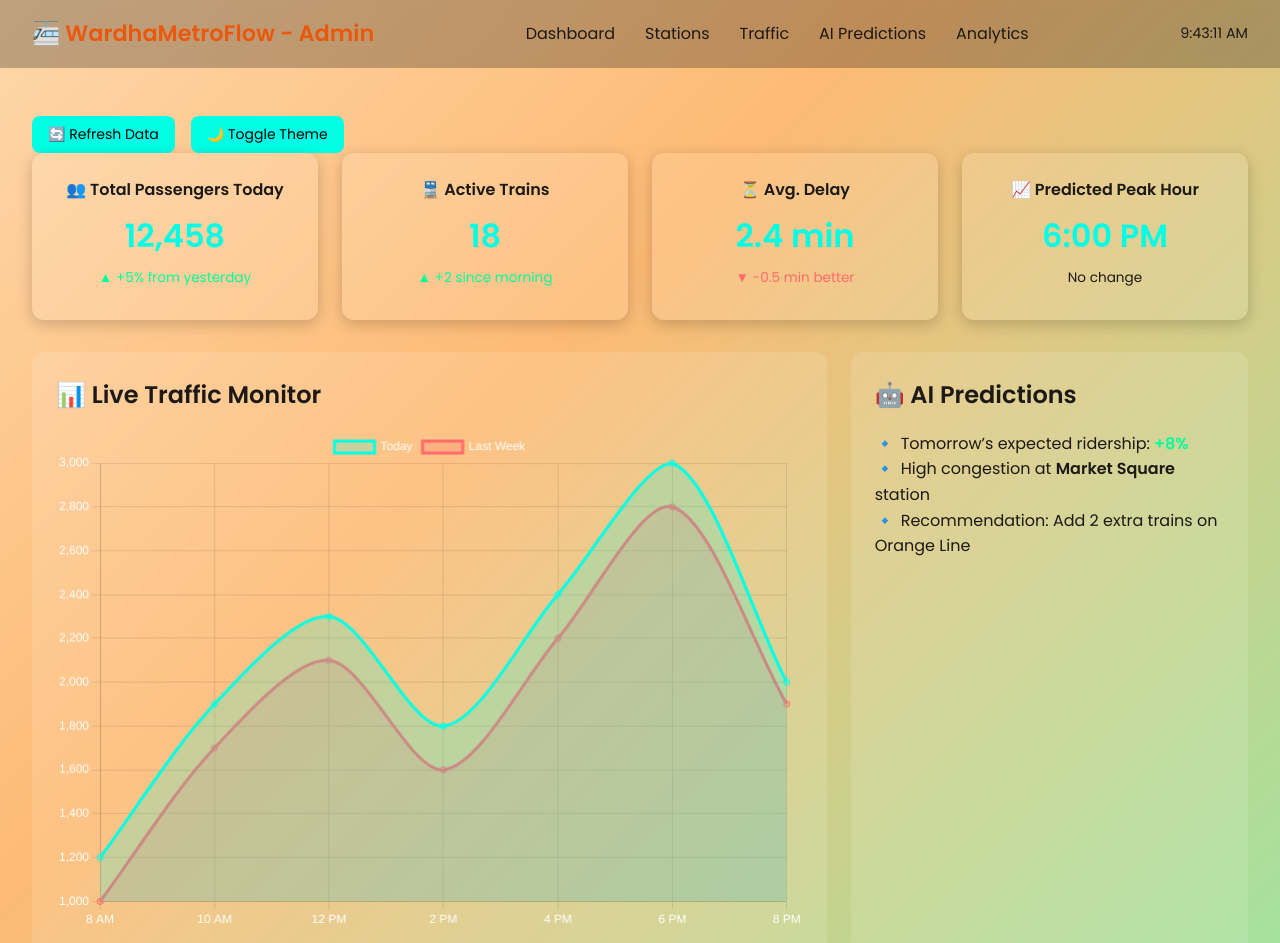
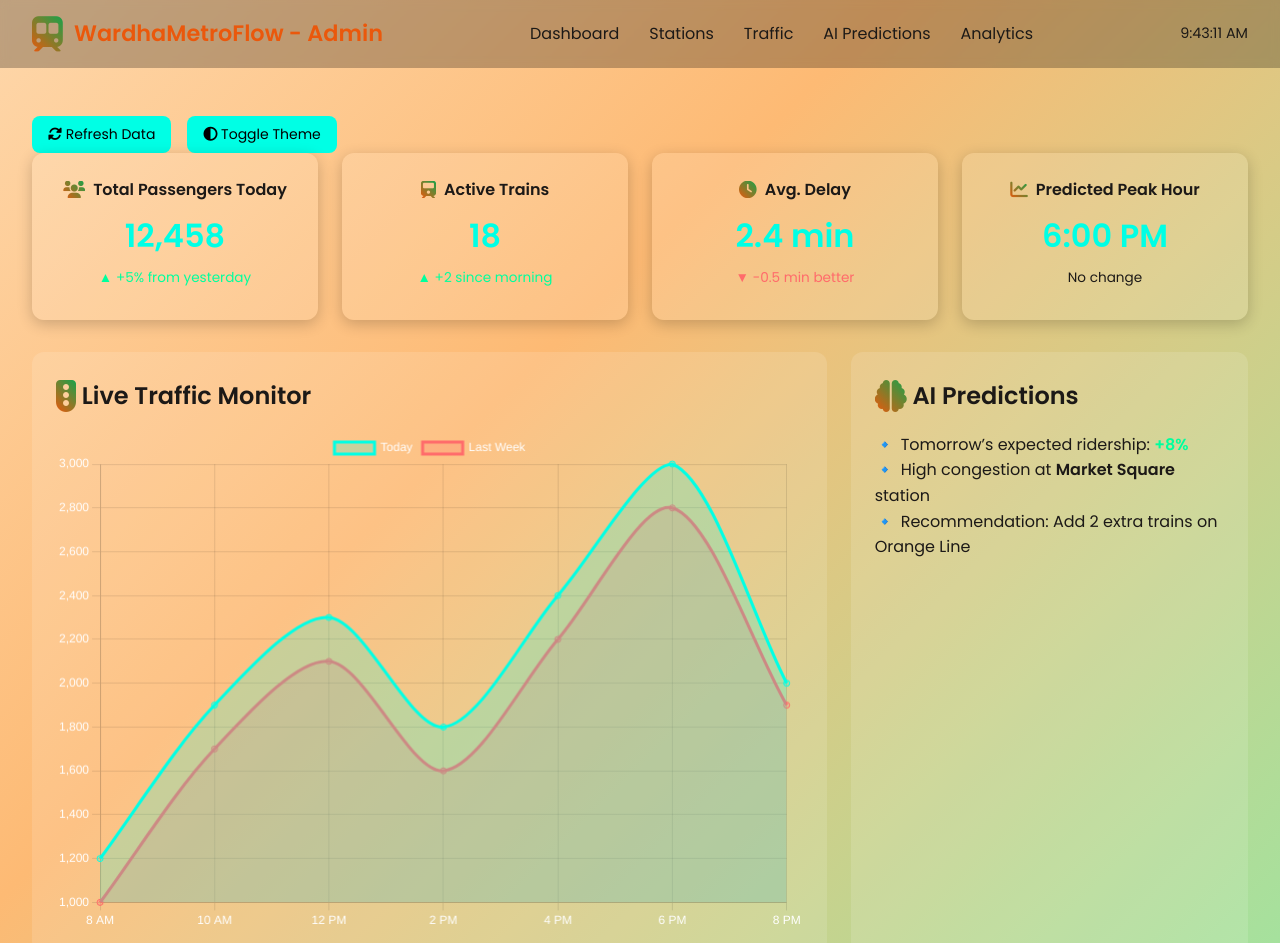
Before and after one commit to alzz-26/WardhaMetroFLow, a plain HTML site: page frontend/Admin.html in a window 1280 px wide. Shown: the top 943 px of the page. Drawn offline with nearby package versions, Linux system fonts and the light colour scheme.

Commit message:
change the icons with relavent icons in admin dashboad

```diff
--- a/frontend/Admin.html
+++ b/frontend/Admin.html
@@ -6,6 +6,7 @@
   <meta name="viewport" content="width=device-width, initial-scale=1.0" />
   <title>WardhaMetroFlow - Admin Dashboard</title>
   <link href="https://fonts.googleapis.com/css2?family=Poppins:wght@400;600&display=swap" rel="stylesheet">
+  <link href="https://cdnjs.cloudflare.com/ajax/libs/font-awesome/6.0.0/css/all.min.css" rel="stylesheet">
   <script src="https://cdn.jsdelivr.net/npm/chart.js"></script>
 
   <style>
@@ -27,6 +28,8 @@
       background: #f4f4f4;
       color: #222;
     }
+
+  /* Header style */
     header {
       display: flex;
       justify-content: space-between;
@@ -56,10 +59,14 @@
       font-size: 0.9rem;
       font-weight: 500;
     }
+
+
+    /* Main Style */
     main {
       flex: 1;
       padding: 2rem;
     }
+
     .stats-grid {
       display: grid;
       grid-template-columns: repeat(auto-fit, minmax(220px, 1fr));
@@ -74,6 +81,17 @@
       position: relative;
       overflow: hidden;
     }
+
+    .icon > i {
+      font-size: 1.1rem;
+      background: linear-gradient(45deg, #ea580c, #16a34a);
+      -webkit-background-clip: text;
+      -webkit-text-fill-color: transparent;
+      background-clip: text;
+
+    }
+
+
     body.light .card {
       background: white;
       color: #222;
@@ -121,6 +139,17 @@
       content: "🔹";
       margin-right: 6px;
     }
+
+    .panel h2 > i {
+      font-size: 2rem;
+      position: relative;
+      top: 0.2rem;
+      background: linear-gradient(45deg, #ea580c, #16a34a);
+      -webkit-background-clip: text;
+      -webkit-text-fill-color: transparent;
+      background-clip: text;
+    }
+
     footer {
       text-align: center;
       padding: 1rem;
@@ -153,7 +182,10 @@
 </head>
 <body>
   <header>
-    <div class="logo">🚈 WardhaMetroFlow - Admin</div>
+    <div class="logo">
+      <i class="fas fa-subway"></i>
+      WardhaMetroFlow - Admin
+    </div>
     <nav>
       <a href="#dashboard" onclick="showSection('dashboard')">Dashboard</a>
       <a href="#stations" onclick="showSection('stations')">Stations</a>
@@ -166,29 +198,29 @@
 
   <main>
     <div class="top-actions">
-      <button class="btn" id="refreshBtn">🔄 Refresh Data</button>
-      <button class="btn" id="themeToggle">🌙 Toggle Theme</button>
+      <button class="btn" id="refreshBtn"><i class="fas fa-sync-alt"></i> Refresh Data</button>
+      <button class="btn" id="themeToggle"><i class="fas fa-adjust"></i> Toggle Theme</button>
     </div>
 
     <section class="stats-grid">
       <div class="card">
-        <h3>👥 Total Passengers Today</h3>
+        <h3 class="icon"><i class="fas fa-users"></i> Total Passengers Today</h3>
         <p class="number" id="passengerCount">12,458</p>
         <div class="trend up">▲ +5% from yesterday</div>
         <div class="last-updated" id="updateTime"></div>
       </div>
       <div class="card">
-        <h3>🚆 Active Trains</h3>
+        <h3 class="icon"><i class="fas fa-train"></i> Active Trains</h3>
         <p class="number" id="trainCount">18</p>
         <div class="trend up">▲ +2 since morning</div>
       </div>
       <div class="card">
-        <h3>⏳ Avg. Delay</h3>
+        <h3 class="icon"><i class="fas fa-clock"></i> Avg. Delay</h3>
         <p class="number">2.4 min</p>
         <div class="trend down">▼ -0.5 min better</div>
       </div>
       <div class="card">
-        <h3>📈 Predicted Peak Hour</h3>
+        <h3 class="icon"><i class="fas fa-chart-line"></i> Predicted Peak Hour</h3>
         <p class="number">6:00 PM</p>
         <div class="trend">No change</div>
       </div>
@@ -196,11 +228,11 @@
 
     <section class="panels">
       <div class="panel">
-        <h2>📊 Live Traffic Monitor</h2>
+        <h2><i class="fas fa-traffic-light"></i> Live Traffic Monitor</h2>
         <canvas id="trafficChart" height="200"></canvas>
       </div>
       <div class="panel ai-predictions">
-        <h2>🤖 AI Predictions</h2>
+        <h2><i class="fas fa-brain"></i> AI Predictions</h2>
         <ul>
           <li>Tomorrow’s expected ridership: <strong style="color:#00ff9d">+8%</strong></li>
           <li>High congestion at <strong>Market Square</strong> station</li>
```
